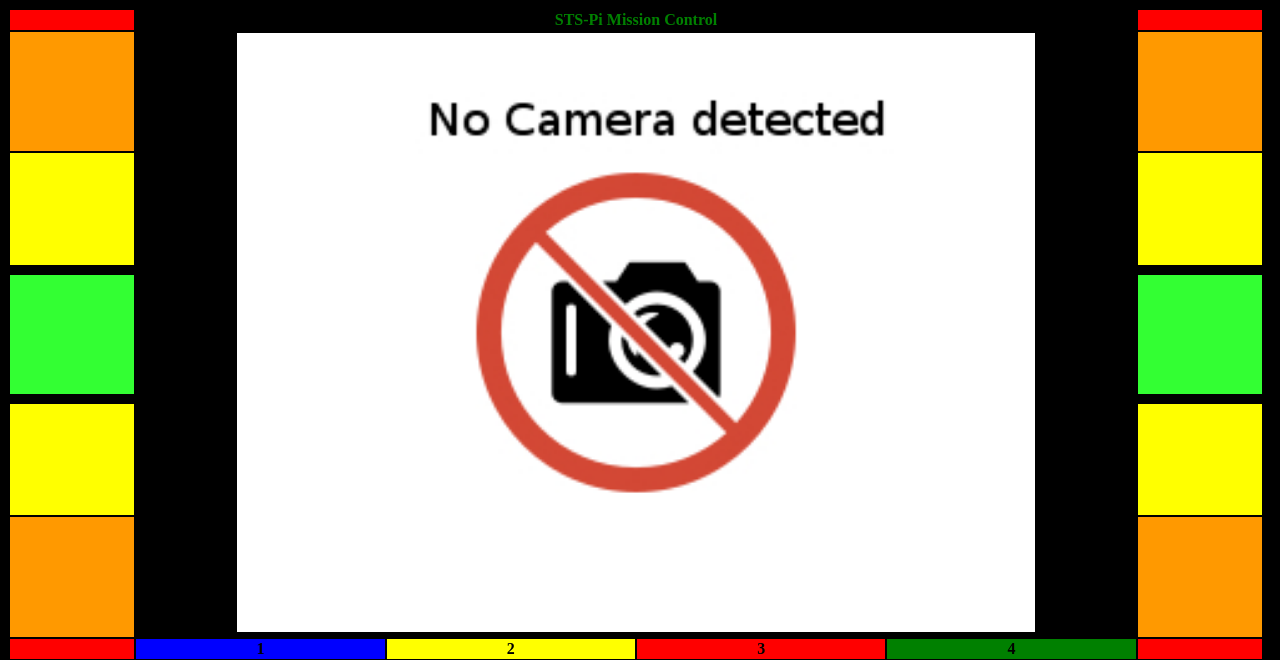
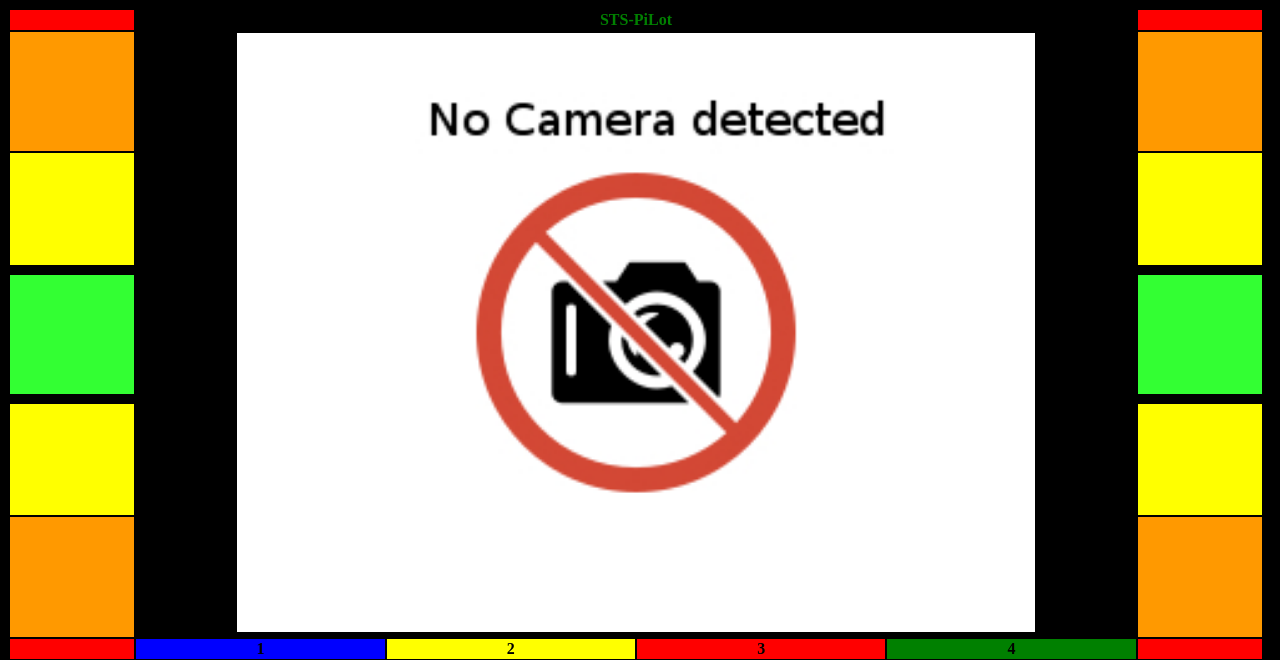
Before and after one commit to mark-orion/STS-PiLot, a Flask app: template templates/novideo.html in a window 1280 px wide. Shown: the top 660 px of the page. Run offline with Flask 2, Linux system fonts and the light colour scheme; the template is opened without the code that fills it, so the values that code supplies are empty.

Commit message:
changed title to STS-PiLot

```diff
--- a/templates/index.html
+++ b/templates/index.html
@@ -10,7 +10,7 @@
     <tr>
       <td id="l100" class="controlbar speed_100" onclick="motor_l(100)"><br>
       </td>
-      <td class="title" colspan="4" rowspan="1">STS-Pi Mission Control</td>
+      <td class="title" colspan="4" rowspan="1">STS-PiLot</td>
 	<td id="r100" class="controlbar speed_100" onclick="motor_r(100)"><br>
 	</td>
       </tr>
--- a/templates/novideo.html
+++ b/templates/novideo.html
@@ -10,7 +10,7 @@
     <tr>
       <td id="l100" class="controlbar speed_100" onclick="motor_l(100)"><br>
       </td>
-      <td class="title" colspan="4" rowspan="1">STS-Pi Mission Control</td>
+      <td class="title" colspan="4" rowspan="1">STS-PiLot</td>
 	<td id="r100" class="controlbar speed_100" onclick="motor_r(100)"><br>
 	</td>
       </tr>
```
